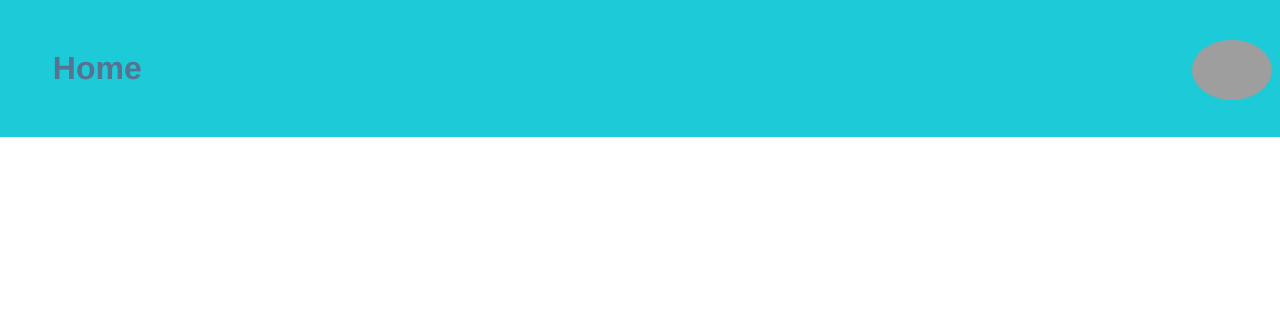
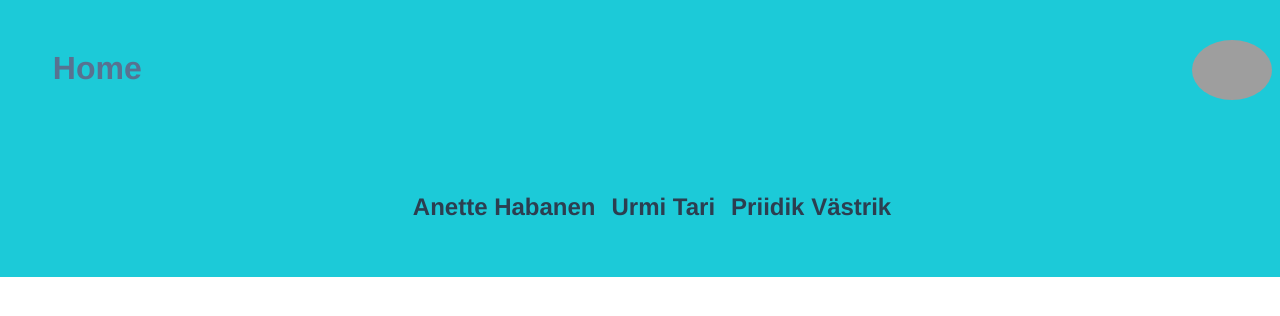
Before and after one commit to pvastrik/wad-homework, a Vue app: page / in a window 1280 px wide. Shown: the top 316 px of the page. Built offline with nearby package versions, Linux system fonts and the light colour scheme; grey boxes are pictures that could not be loaded.

Commit message:
FooterCompo ja PostCompo tegemine

```diff
--- a/src/App.vue
+++ b/src/App.vue
@@ -1,14 +1,19 @@
 
 <template>
   <header-compo></header-compo>
+  <footer-compo></footer-compo>
+  <post-compo></post-compo>
 </template>
 <script>
 import HeaderCompo from "@/components/HeaderCompo";
+import PostCompo from "@/components/PostCompo";
+import FooterCompo from "@/components/FooterCompo";
 export default {
   name: 'App',
   components: {
-    HeaderCompo
-
+    HeaderCompo,
+    PostCompo,
+    FooterCompo
   }
 }
 </script>
--- /dev/null
+++ b/src/components/FooterCompo.vue
@@ -0,0 +1,37 @@
+<template>
+    <footer>
+        <ul>
+            <li>
+                <h2>Anette Habanen</h2>
+            </li>
+            <li>
+                <h2>Urmi Tari</h2>
+            </li>
+            <li>
+                <h2>Priidik Västrik</h2>
+            </li>
+        </ul>
+    </footer>
+
+</template>
+
+
+<script>
+
+</script>
+
+
+<style>
+    footer {
+    background-color: #1ccad8;
+    padding: 20px 10px;
+    text-align: center;
+    margin: 0;
+}
+
+footer li {
+    display: inline-block;
+    padding-right: 1em;
+}
+
+</style>
--- /dev/null
+++ b/src/components/PostCompo.vue
@@ -0,0 +1,13 @@
+<template>
+
+</template>
+
+
+<script>
+
+</script>
+
+
+<style>
+
+</style>
```
